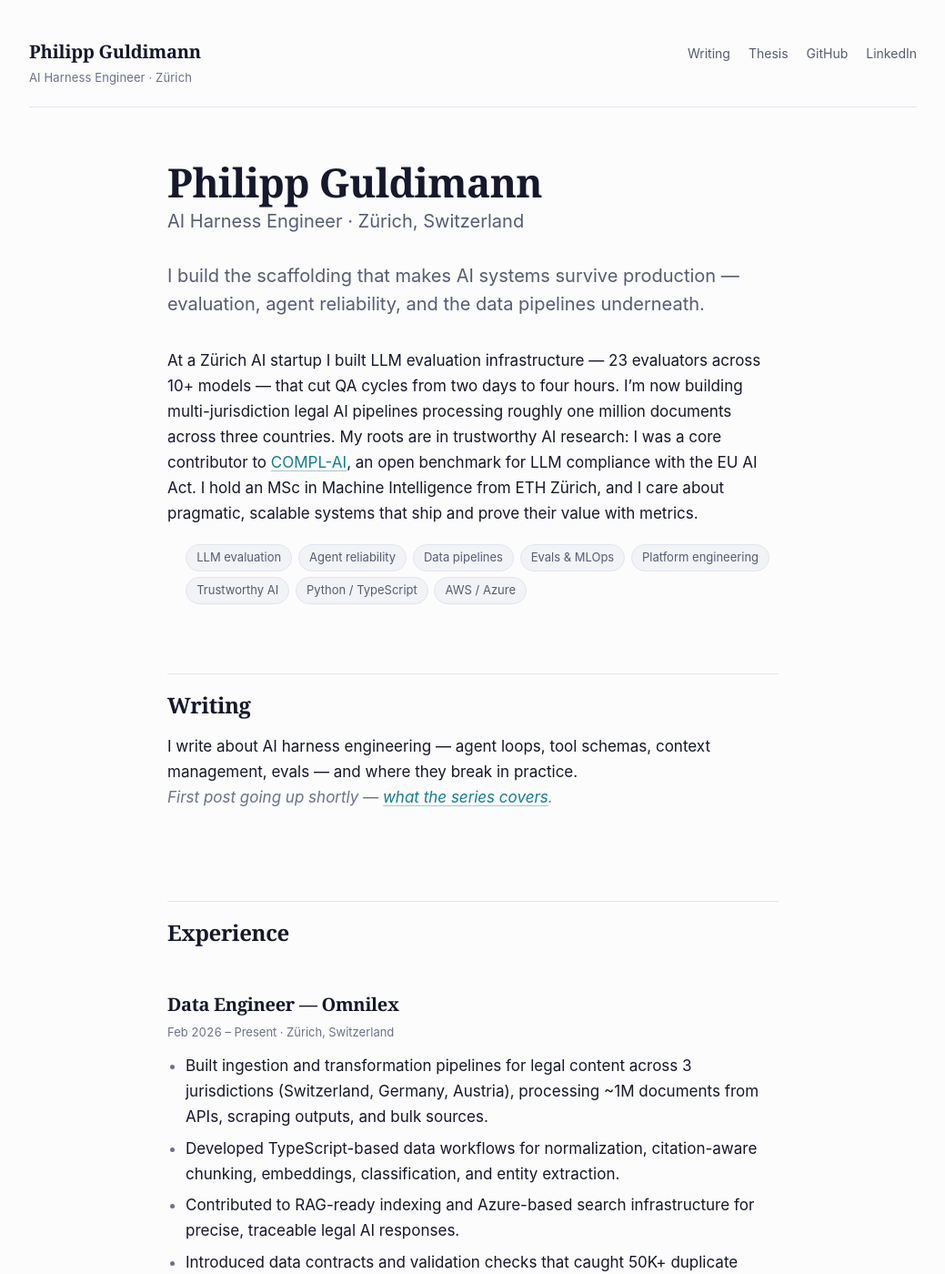
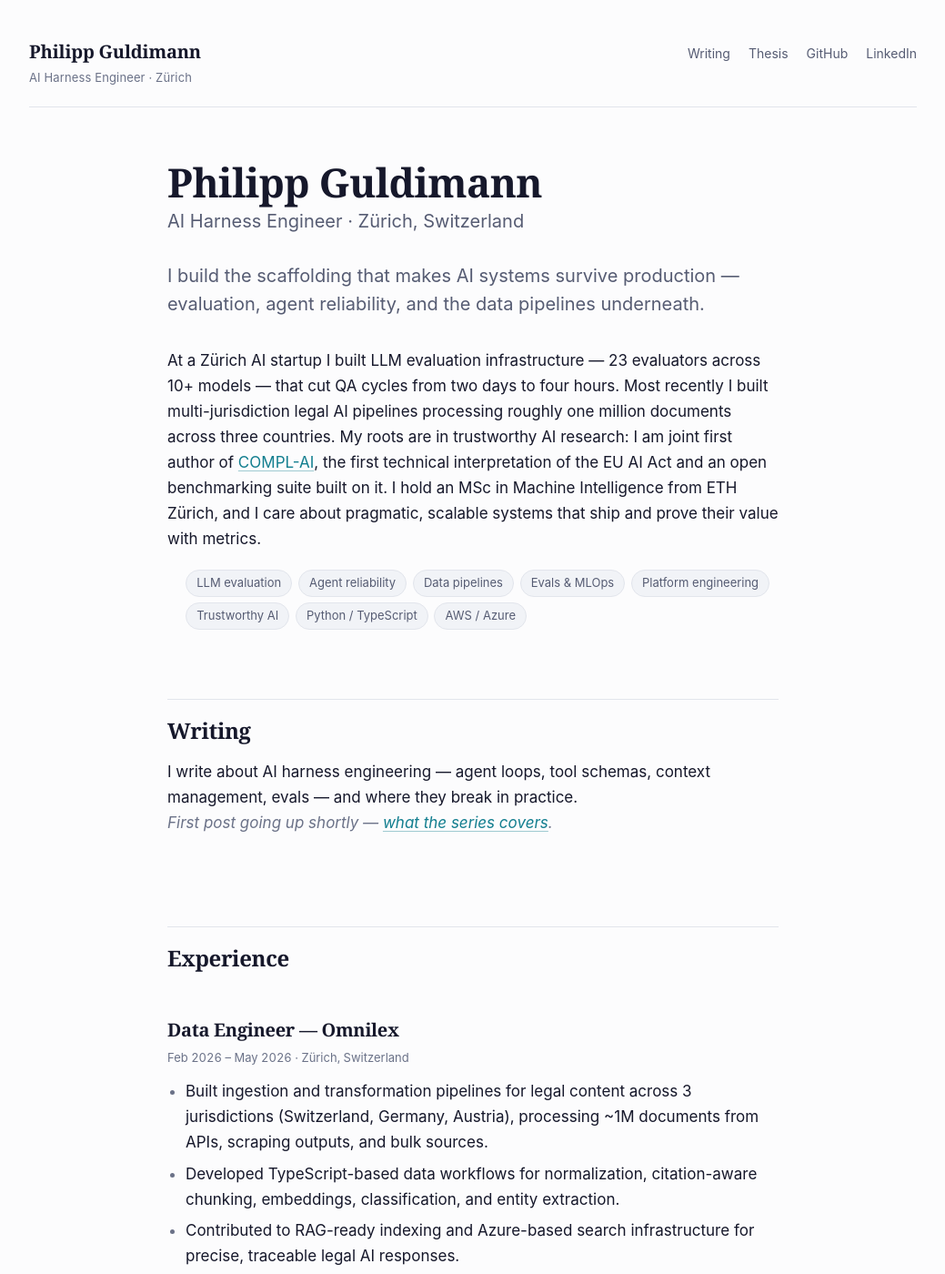
Before and after one commit to philipplukas/philipplukas.github.io, a Jekyll site: the page built from index.md, in a window 1280 px wide and 1400 px high. Shown: the whole window at 91% size, without its empty margins (120-1159 px from the left). Built offline with Jekyll 4.4.1, drawn with Linux system fonts in a browser that asks for light colours; some of the changed text lies outside the part shown.

Commit message:
Align COMPL-AI credit, Omnilex dates, and skills with LinkedIn
Co-Authored-By: Claude Opus 4.8 (1M context) <noreply@anthropic.com>

```diff
--- a/index.md
+++ b/index.md
@@ -10,7 +10,7 @@ hero: true
 
 <p class="lede">I build the scaffolding that makes AI systems survive production — evaluation, agent reliability, and the data pipelines underneath.</p>
 
-At a Zürich AI startup I built LLM evaluation infrastructure — 23 evaluators across 10+ models — that cut QA cycles from two days to four hours. I'm now building multi-jurisdiction legal AI pipelines processing roughly one million documents across three countries. My roots are in trustworthy AI research: I was a core contributor to [COMPL-AI](https://arxiv.org/abs/2410.07959), an open benchmark for LLM compliance with the EU AI Act. I hold an MSc in Machine Intelligence from ETH Zürich, and I care about pragmatic, scalable systems that ship and prove their value with metrics.
+At a Zürich AI startup I built LLM evaluation infrastructure — 23 evaluators across 10+ models — that cut QA cycles from two days to four hours. Most recently I built multi-jurisdiction legal AI pipelines processing roughly one million documents across three countries. My roots are in trustworthy AI research: I am joint first author of [COMPL-AI](https://arxiv.org/abs/2410.07959), the first technical interpretation of the EU AI Act and an open benchmarking suite built on it. I hold an MSc in Machine Intelligence from ETH Zürich, and I care about pragmatic, scalable systems that ship and prove their value with metrics.
 
 <ul class="tags">
   <li>LLM evaluation</li>
@@ -46,7 +46,7 @@ I write about AI harness engineering — agent loops, tool schemas, context mana
 
 <div class="entry" markdown="1">
 <h3 class="entry__title">Data Engineer — Omnilex</h3>
-<p class="entry__meta">Feb 2026 – Present · Zürich, Switzerland</p>
+<p class="entry__meta">Feb 2026 – May 2026 · Zürich, Switzerland</p>
 
 - Built ingestion and transformation pipelines for legal content across 3 jurisdictions (Switzerland, Germany, Austria), processing ~1M documents from APIs, scraping outputs, and bulk sources.
 - Developed TypeScript-based data workflows for normalization, citation-aware chunking, embeddings, classification, and entity extraction.
@@ -69,7 +69,7 @@ I write about AI harness engineering — agent loops, tool schemas, context mana
 <h3 class="entry__title">COMPL-AI — Benchmarking LLM Compliance with the EU AI Act</h3>
 <p class="entry__meta">Research Intern · Secure Reliable Intelligence Lab, ETH Zürich · Oct 2023 – Mar 2024</p>
 
-Core contributor to COMPL-AI, evaluating 10+ models across 20 benchmarks spanning capabilities, cybersecurity, privacy, and bias/fairness. Worked on benchmark design, evaluation pipelines, and model integration via Hugging Face Transformers.
+Joint first author (equal contribution) and lead author on COMPL-AI — the first technical interpretation of the EU AI Act, mapping its six ethical principles onto 27 concrete benchmarks and evaluating 12 prominent LLMs against them. Worked on benchmark design, evaluation pipelines, and model integration via Hugging Face Transformers. The framework is positioned as a reference point for the EU's GPAI Code of Practice.
 
 [Read the paper (arXiv:2410.07959)](https://arxiv.org/abs/2410.07959) · [Code on GitHub](https://github.com/compl-ai)
 </div>
```
Also changed, not shown: other parts of index.md (+3 -3 lines), README.md.
